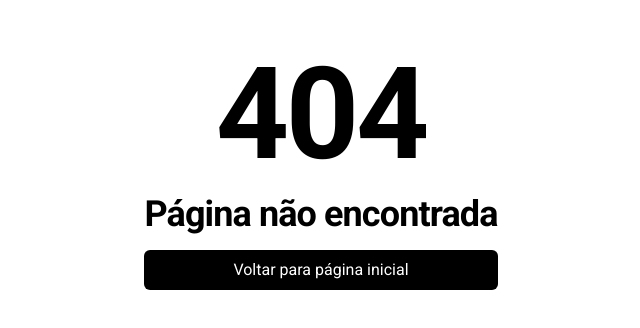
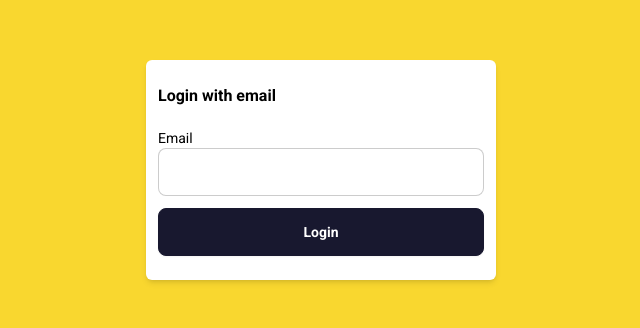
Before and after one commit to devmarcosanjos/bluestash, a Next.js app: page /auth in a window 1280 px wide. Before the commit this address had no page. Shown: the part 230-558 px from the top of the page, without its empty margins (319-959 px from the left). Built offline with nearby package versions, Linux system fonts and the light colour scheme.

Commit message:
feat: created auth page

```diff
--- /dev/null
+++ b/src/app/auth/layout.tsx
@@ -0,0 +1,14 @@
+import {Metadata} from 'next'
+import {ReactNode} from 'react'
+export const metadata: Metadata = {
+  title: 'Auth',
+  description: '',
+}
+
+type Props = {
+  children: ReactNode
+}
+
+export default function Layout({children}: Props) {
+  return children
+}
--- /dev/null
+++ b/src/app/auth/page.tsx
@@ -0,0 +1,18 @@
+export default function Page() {
+  return (
+    <div className='flex h-screen w-full flex-col items-center justify-center bg-primary'>
+      <div className='flex w-[350px] flex-col rounded-md bg-base-100 px-3 py-6 shadow-md '>
+        <h1 className='font-bold'>Login with email</h1>
+        <form className='mt-5 flex flex-col gap-3'>
+          <div className='form-control '>
+            <span className='label-text'>Email</span>
+            <input type='email' name='email' className='input input-bordered' />
+          </div>
+          <button type='submit' className='btn btn-accent btn-md'>
+            Login
+          </button>
+        </form>
+      </div>
+    </div>
+  )
+}
--- a/src/app/page.tsx
+++ b/src/app/page.tsx
@@ -1,7 +1,12 @@
+import Link from 'next/link'
+
 export default function Home() {
   return (
-    <div>
+    <div className='flex h-screen w-full flex-col items-center justify-center'>
       <h1>Home page</h1>
+      <Link href='/auth' className='btn btn-primary btn-wide'>
+        Login
+      </Link>
     </div>
   )
 }
--- a/tailwind.config.ts
+++ b/tailwind.config.ts
@@ -51,7 +51,6 @@ const config: Config = {
           '--animation-btn': '.25s',
           '--animation-input': '.2s',
 
-          '--btn-text-case': 'uppercase',
           '--navbar-padding': '.5rem',
           '--border-btn': '1px',
         },
```
